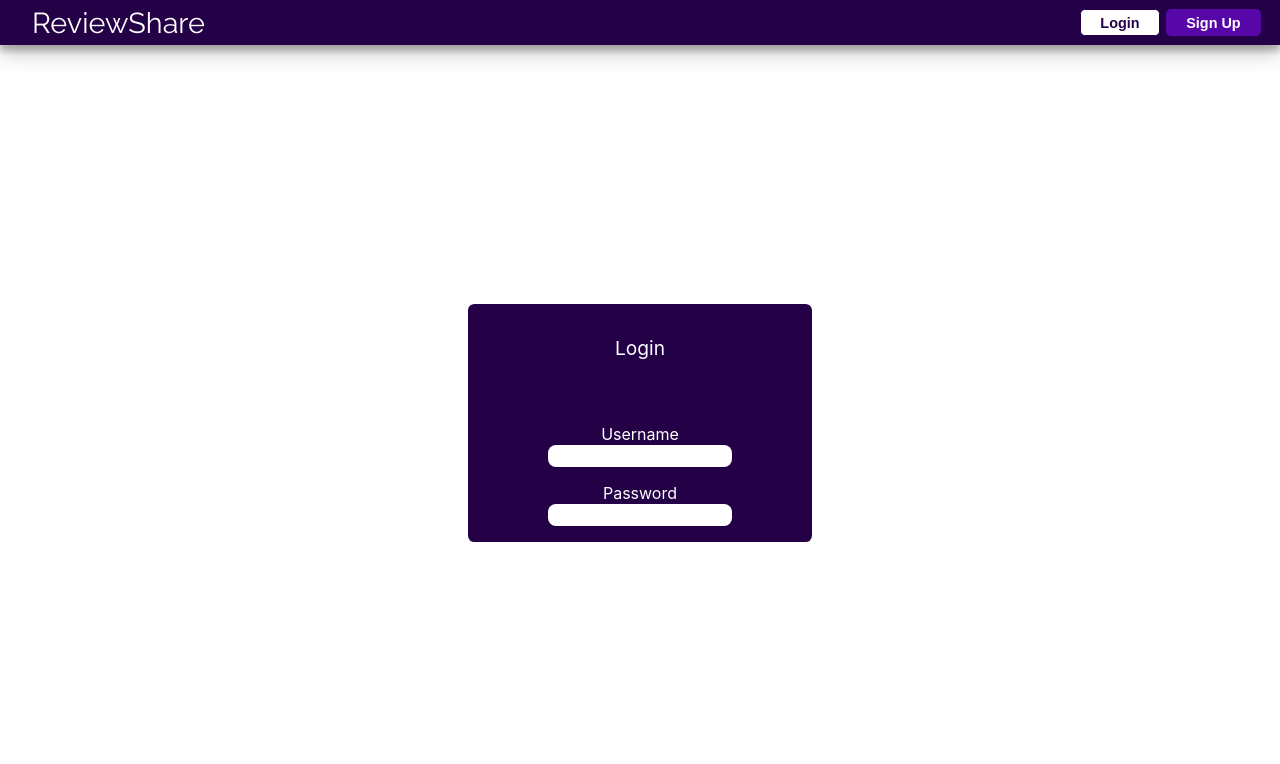
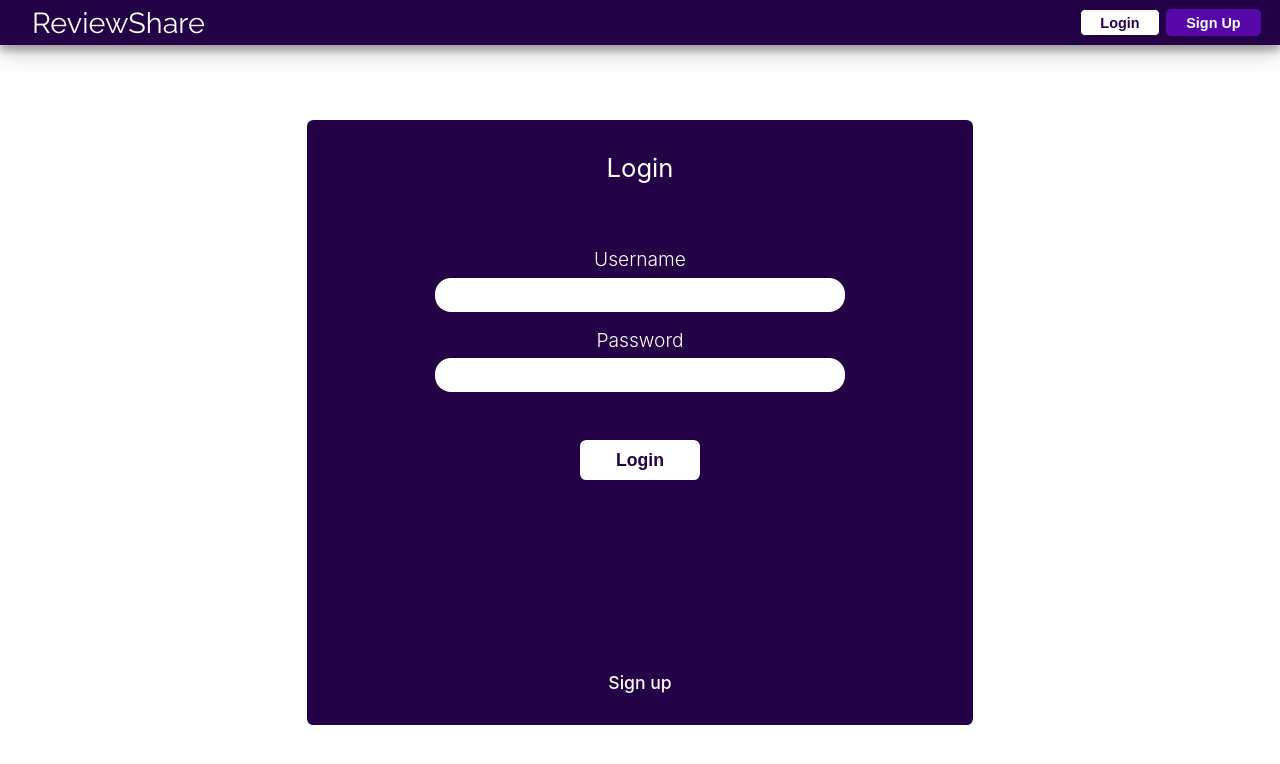
Before and after one commit to andrezzz2/ess-compartilhamento-de-reviews, a React (Create React App) app in the folder web-app/: page /login in a window 1280 px wide. Shown: the top 764 px of the page. Built offline with nearby package versions, Linux system fonts and the light colour scheme; no server answers.

Commit message:
pagina de login pronta

```diff
--- a/web-app/src/Pages/Login/Styles.css
+++ b/web-app/src/Pages/Login/Styles.css
@@ -16,22 +16,27 @@
 }
 
 .LoginTitle {
-    font-size: 1.2rem;
+    font-size: 1.6rem;
+    font-weight: 400;
     color: white;
     margin: 2rem 0 4rem 0;
 }
 
 .LoginField {
-    font-size: 1rem;
+    font-size: 1.2rem;
+    font-weight: 300;
     color: white;
-    margin-bottom: 0.1rem;
+    margin-bottom: 0.4rem;
 }
 
 #loginUsernameField {
-    margin: 0 5rem 1rem 5rem;
-    padding: 0.2rem;
+    margin: 0 8rem 1rem 8rem;
+    padding-left: 0.5rem;
+    font-size: 1rem;
+    width: 25rem;
+    height: 2rem;
     border: none;
-    border-radius: 0.5rem;
+    border-radius: 1rem;
 }
 
 #loginUsernameField:focus {
@@ -40,13 +45,43 @@
 }
 
 #loginPasswordField {
-    margin: 0 5rem 1rem 5rem;
-    padding: 0.2rem;
+    margin: 0 8rem 1rem 8rem;
+    padding-left: 0.5rem;
+    font-size: 1rem;
+    width: 25rem;
+    height: 2rem;
     border: none;
-    border-radius: 0.5rem;
+    border-radius: 1rem;
 }
 
 #loginPasswordField:focus {
     border: 1px solid #5707A7;
     outline: 1px solid white;
 }
+
+#loginButton {
+    box-sizing: border-box;
+    color: #240047;
+    font-size: 1.1rem;
+    font-weight: 600;
+    background-color: white;
+    height: 2.5rem;
+    width: 7.5rem;
+    margin-top: 2rem;
+    border-radius: 0.4rem;
+    margin-bottom: 12rem;
+    border: none;
+    text-align: center;
+    cursor: pointer;
+}
+
+.LoginContainer a{
+    text-decoration: none;
+    color: white;
+    font-size: 1.1rem;
+    font-weight: 500;
+    margin-bottom: 2rem;
+}
+.LoginContainer a:visited{
+    color: white;
+}
--- a/web-app/src/Pages/Login/index.js
+++ b/web-app/src/Pages/Login/index.js
@@ -34,6 +34,8 @@ function Login({ User, setUser }) {
                 <input id="loginUsernameField"/>
                 <label className="LoginField" for="loginPasswordField">Password</label>
                 <input id="loginPasswordField"/>
+                <button id="loginButton">Login</button>
+                <a href="/signUp">Sign up</a>
             </div>
         </div>
     );
```
